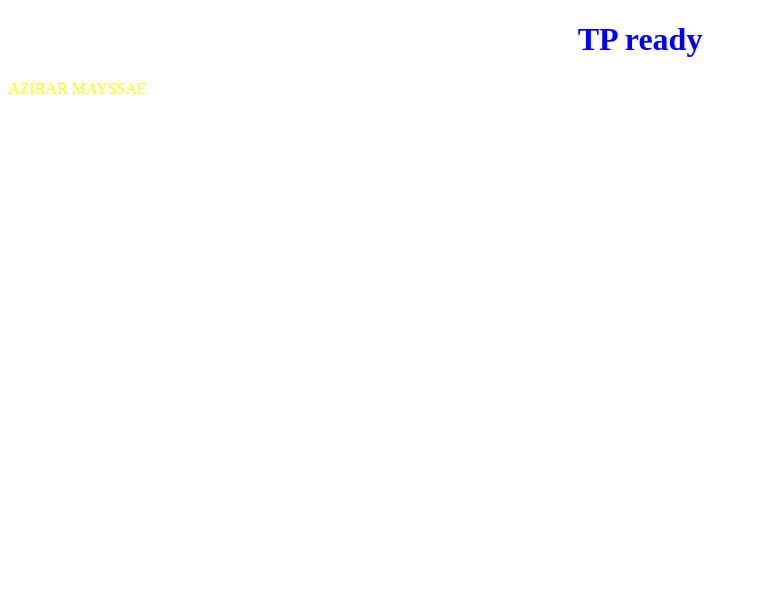
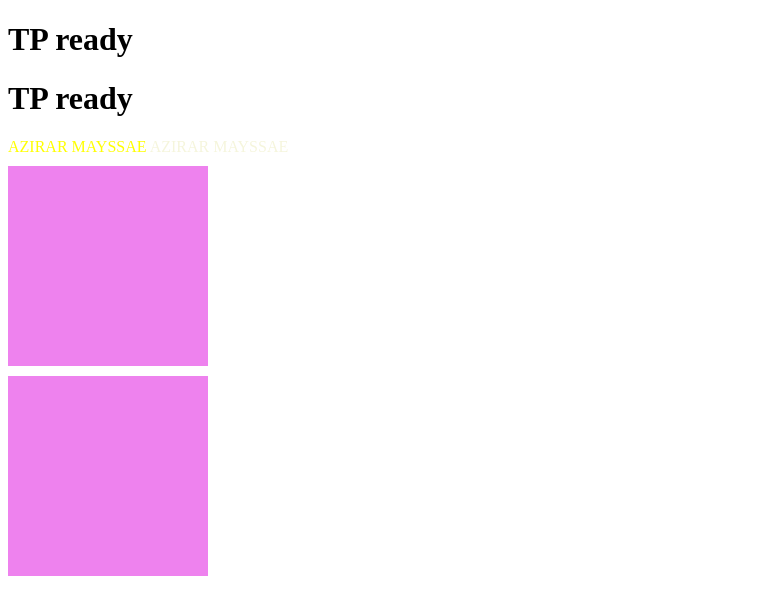
Before and after one commit to Mayssae-azirar/MAYSSAEE, a plain HTML site: page index.html in a window 1280 px wide. Shown: the whole page, without its empty margins (0-757 px from the left). Drawn offline with Linux system fonts and the light colour scheme.

Commit message:
principe de div

```diff
--- a/index.css
+++ b/index.css
@@ -1,7 +1,31 @@
-h1{
+.premier h1{
     text-align: center;
     color: blue;
 }
-span{
+.deuxieme h1{
+    text-align: center;
+    color: rgb(194, 35, 130);
+}
+.span1{
     color: yellow;
+
 }
+.span2{
+color: beige;
+}
+.div1{
+width: 200px;
+    color: violet;
+    height: 200px;
+    background-color: violet;
+    margin-top: 10px;
+
+}
+.div2{
+    width: 200px;
+    color: violet;
+    height: 200px;
+    background-color: violet;
+    margin-top: 10px;
+
+}
--- a/index.html
+++ b/index.html
@@ -7,7 +7,14 @@
     <link rel="stylesheet" href="./index.css">
 </head>
 <body>
-<h1>TP ready </h1>
-<span>AZIRAR MAYSSAE</span>
+<h1 class="premier h1">TP ready </h1>
+<h1 class="deuxieme h1">TP ready </h1>
+
+<span class="span1">AZIRAR MAYSSAE</span>
+<span class="span2">AZIRAR MAYSSAE</span>
+
+<div class="div1"></divclass></div>
+<div class="div2"></divclass></div>
+
 </body>
 </html>
```
